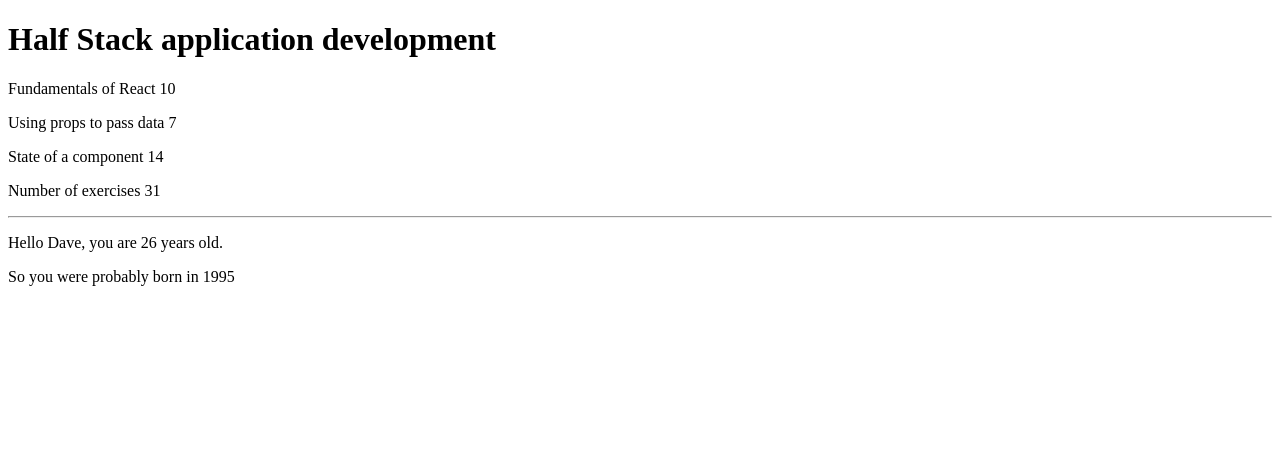
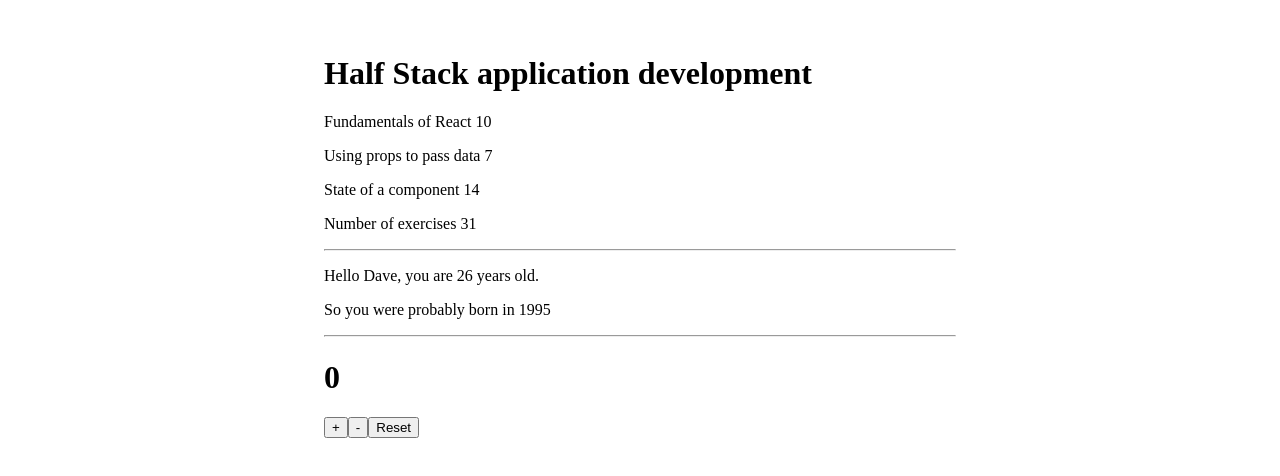
Before and after one commit to MasReed/full-stack-open-2021, a React (Create React App) app in the folder part1/: page / in a window 1280 px wide. Shown: the top 476 px of the page. Built offline with nearby package versions, Linux system fonts and the light colour scheme.

Commit message:
Implement counter with useState Hook

```diff
--- a/part1/src/components/App.jsx
+++ b/part1/src/components/App.jsx
@@ -1,4 +1,4 @@
-import React from 'react';
+import React, { useState } from 'react';
 
 // components
 import Header from './Header.jsx';
@@ -26,24 +26,25 @@ const App = () => {
       name: 'Dave',
       age: 26
   };
-  const somePeople = [
-      {
-          name: 'Steve',
-          age: 55
-      },
-      {
-          name: 'Susan',
-          age: 62
-      }
-  ];
+
+  const [ counter, setCounter ] = useState(0);
+
+  const incrementCounter = () => setCounter(counter + 1)
+  const decrementCounter = () => setCounter(counter - 1)
+  const resetCounter = () => setCounter(0)
 
   return (
-    <div>
+    <div style={{padding: "2% 25%"}}>
       <Header title={course} />
       <Content parts={allParts} />
       <Total parts={allParts} />
       <hr />
       <Hello info={aPerson} />
+      <hr />
+      <h1>{counter}</h1>
+      <button onClick={incrementCounter}>+</button>
+      <button onClick={decrementCounter}>-</button>
+      <button onClick={resetCounter}>Reset</button>
     </div>
     );
 }
```
